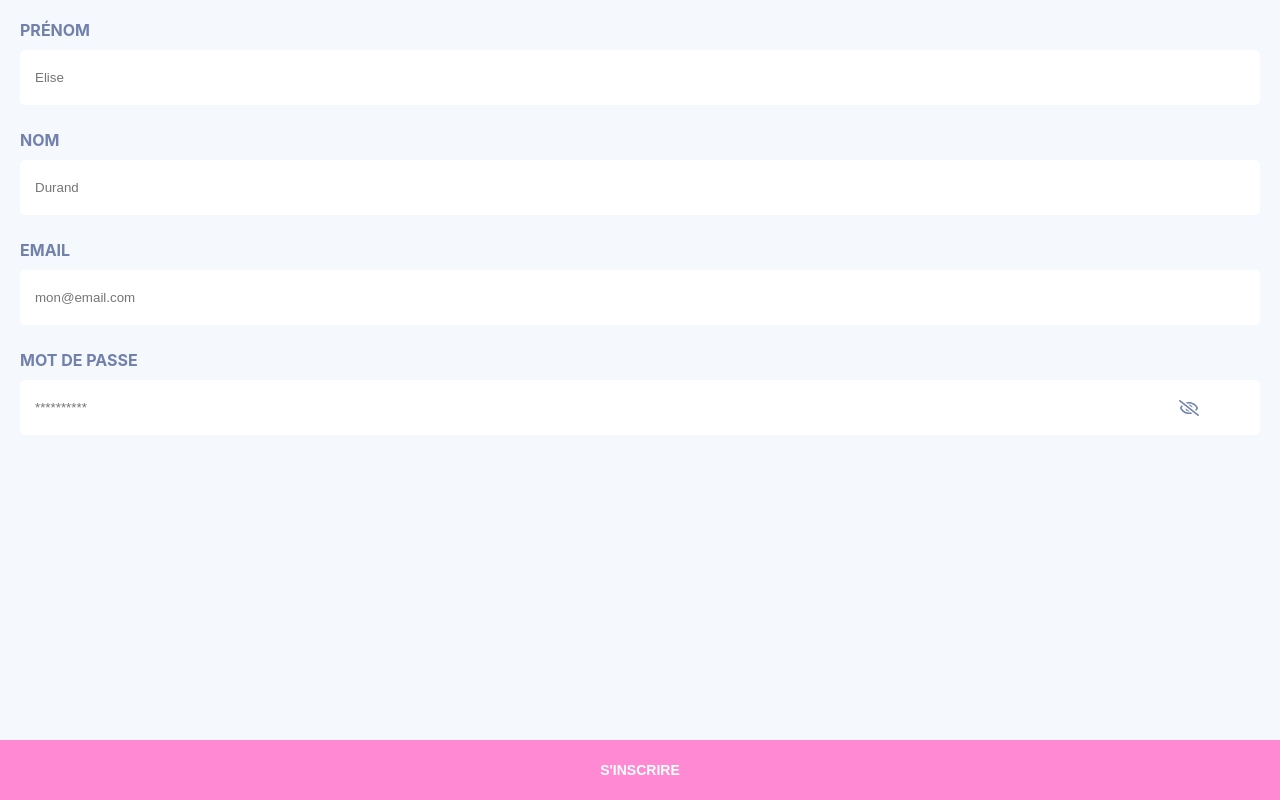
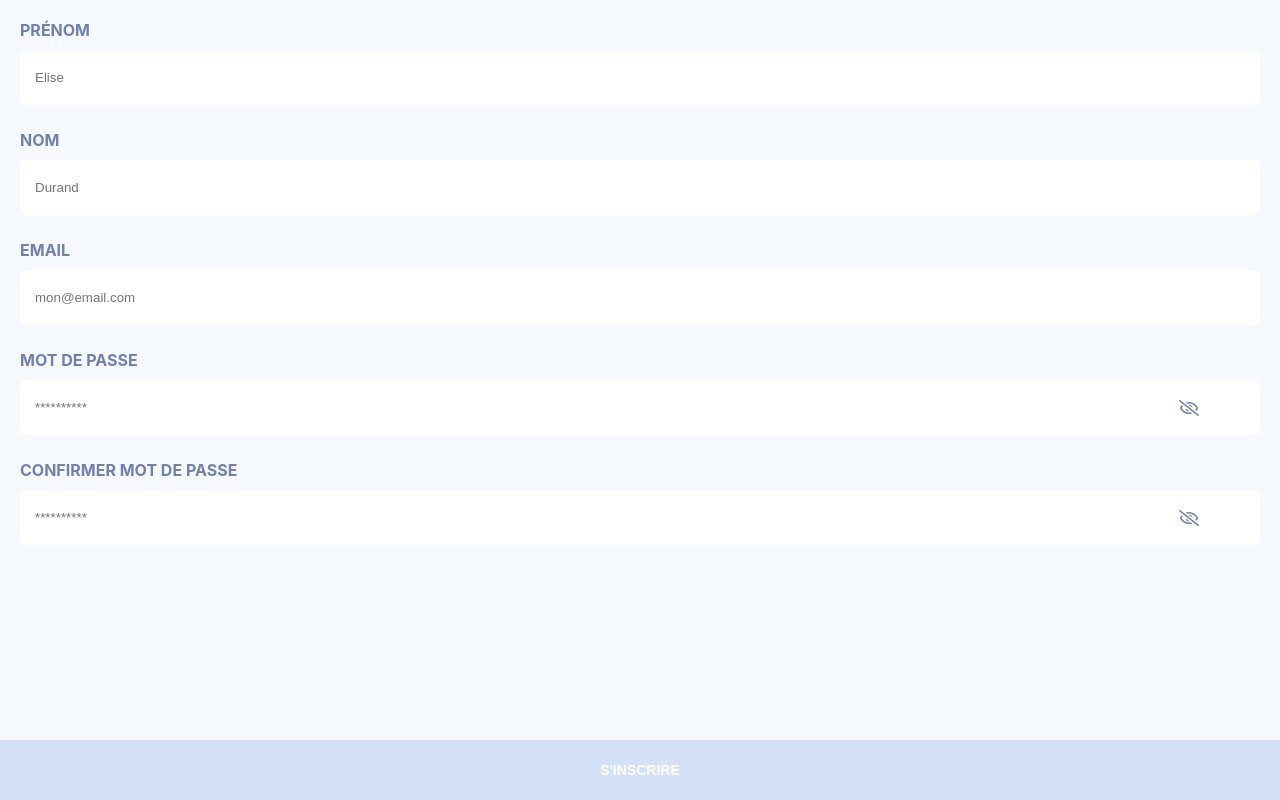
Before and after one commit to Refsone/TinyHappy-Project-3, a React (Create React App) app: page / in a window 1280 px wide. Built offline with nearby package versions, Linux system fonts and the light colour scheme.

Commit message:
component sign up fonctionnal ok

```diff
--- a/src/App.css
+++ b/src/App.css
@@ -48,7 +48,7 @@ body {
   height: 35px;
 }
 
-.general-connexion-form .btn-connexion{
+.btn-connexion{
   position: absolute;
   bottom: 0;
   width: 100%;
@@ -60,3 +60,16 @@ body {
   font-weight: 700;
   font-size: 14px;
 }
+
+.btn-connexion-none{
+  position: absolute;
+  bottom: 0;
+  width: 100%;
+  border: none;
+  height: 60px;
+  text-transform: uppercase;
+  background-color: #D4E0F6;
+  color: #ffffff;
+  font-weight: 700;
+  font-size: 14px;
+}
--- a/src/App.js
+++ b/src/App.js
@@ -1,11 +1,13 @@
 import React from 'react'
 import SignUp from './components/onboarding/SignUp'
+
 import './App.css'
 
 function App () {
   return (
     <div className='App'>
       <SignUp />
+
     </div>
   )
 }
--- a/src/components/onboarding/SignUp.js
+++ b/src/components/onboarding/SignUp.js
@@ -1,22 +1,45 @@
-import React from 'react'
+import React, { useState } from 'react'
 
 const SignUp = () => {
+  const data = {
+    userFirstname: '',
+    userLastname: '',
+    userMail: '',
+    userPassword: '',
+    userConfirmPassword: ''
+  }
+
+  const [loginData, setLoginData] = useState(data)
+
+  const handleChange = e => {
+    setLoginData({ ...loginData, [e.target.id]: e.target.value })
+  }
+
+  const { userFirstname, userLastname, userMail, userPassword, userConfirmPassword } = loginData
+
+  const btn = userFirstname === '' || userLastname === '' || userMail === '' || userPassword === '' || userPassword !== userConfirmPassword
+    ? <button type='submit' className='btn-connexion-none' disabled>s'inscrire</button>
+    : <button type='submit' className='btn-connexion'>s'inscrire</button>
+
   return (
     <div className='connexion-container'>
       <form className='general-connexion-form'>
-        <label htmlFor='firstname' name='user_firstname' className='general-label'>prénom</label>
-        <input type='text' name='user_firstname' className='general-input' placeholder='Elise' />
+        <label htmlFor='firstname' name='userFirstname' className='general-label'>prénom</label>
+        <input onChange={handleChange} value={userFirstname} type='text' id='userFirstname' className='general-input' autoComplete='off' placeholder='Elise' required />
 
-        <label htmlFor='last' name='user_lastname' className='general-label'>nom</label>
-        <input type='text' name='user_lastname' className='general-input' placeholder='Durand' />
+        <label htmlFor='last' name='userLastname' className='general-label'>nom</label>
+        <input onChange={handleChange} value={userLastname} type='text' id='userLastname' className='general-input' autoComplete='off' placeholder='Durand' required />
 
-        <label htmlFor='email' name='user_mail' className='general-label'>email</label>
-        <input name='user_mail' type='text' className='general-input' placeholder='mon@email.com' required />
+        <label htmlFor='email' name='userMail' className='general-label'>email</label>
+        <input onChange={handleChange} value={userMail} id='userMail' type='email' className='general-input' autoComplete='off' placeholder='mon@email.com' required />
 
-        <label htmlFor='password' className='general-label' name='user_password'>mot de passe</label>
-        <input name='password' type='password' className='general-input-mdp-close' placeholder='**********' required />
+        <label htmlFor='password' className='general-label' name='userPassword'>mot de passe</label>
+        <input onChange={handleChange} value={userPassword} id='userPassword' type='password' autoComplete='off' className='general-input-mdp-close' placeholder='**********' required />
 
-        <button type='button' className='btn-connexion'>s'inscrire</button>
+        <label htmlFor='password' className='general-label' name='userConfirmPassword'>confirmer mot de passe</label>
+        <input onChange={handleChange} value={userConfirmPassword} id='userConfirmPassword' type='password' autoComplete='off' className='general-input-mdp-close' placeholder='**********' required />
+
+        {btn}
       </form>
     </div>
   )
```
